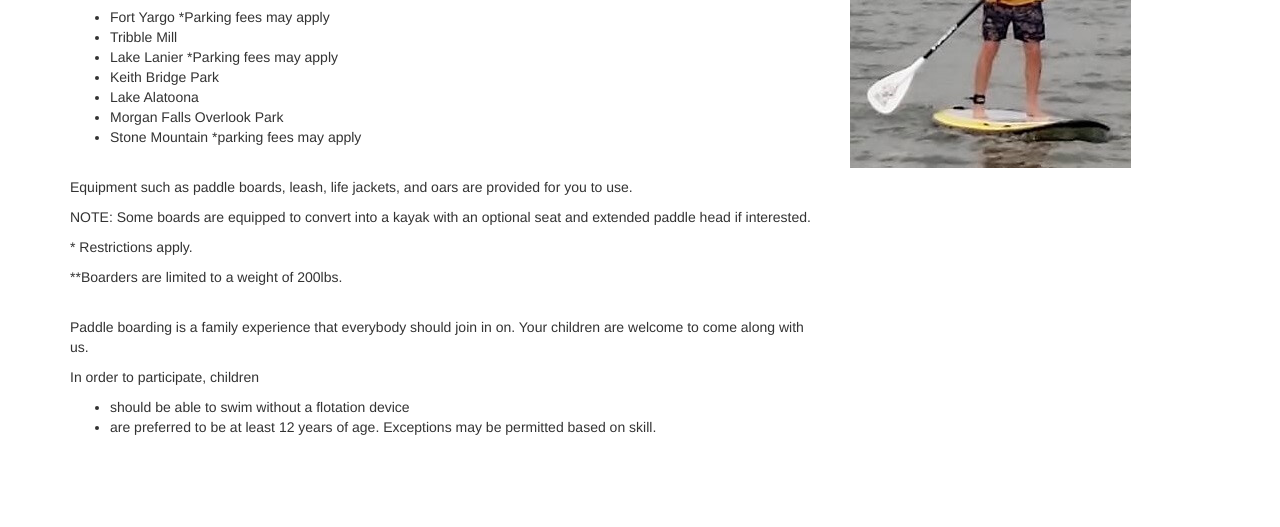
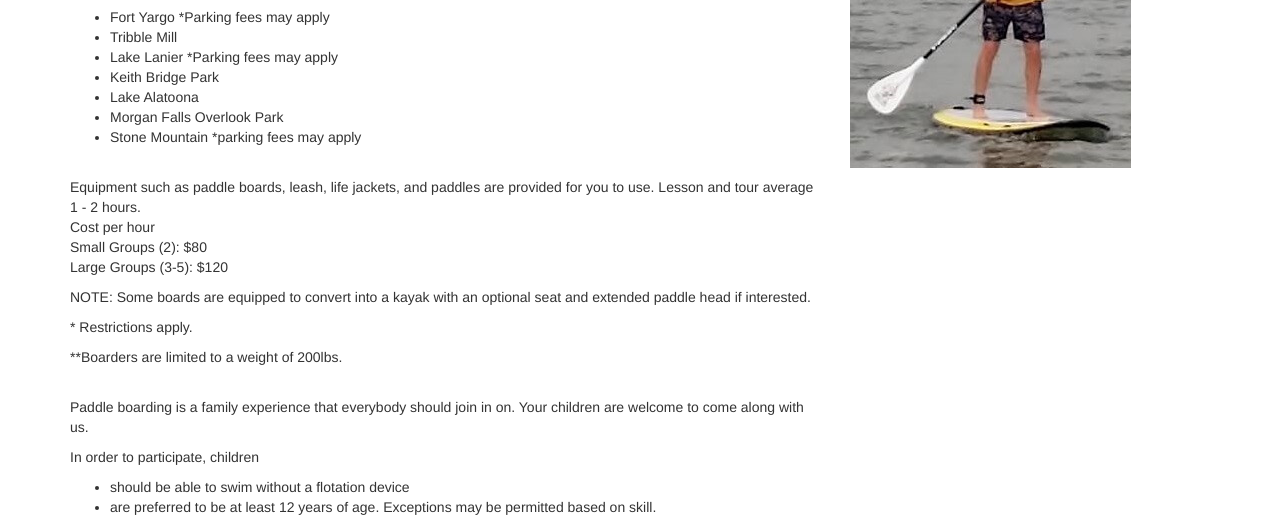
Before and after one commit to atlantapaddleboard/atlantapaddleboard.github.io, a plain HTML site: page index.html in a window 1280 px wide. Shown: the part 280-807 px from the top of the page. Drawn offline with nearby package versions, Linux system fonts and the light colour scheme; some packages are replaced by stand-ins of ours; files that its build step writes are made by us from their sources.

Commit message:
Add files via upload

```diff
--- a/views/main.html
+++ b/views/main.html
@@ -24,7 +24,10 @@
 		</ul>
 			<br>
 		<p>
-			Equipment such as paddle boards, leash, life jackets, and oars are provided for you to use.
+			Equipment such as paddle boards, leash, life jackets, and paddles are provided for you to use.
+			Lesson and tour average 1 - 2 hours.
+			<br>Cost per hour <br>Small Groups (2): $80 <br>Large Groups (3-5): $120
+
 		</p>
 
 		<p>
```
